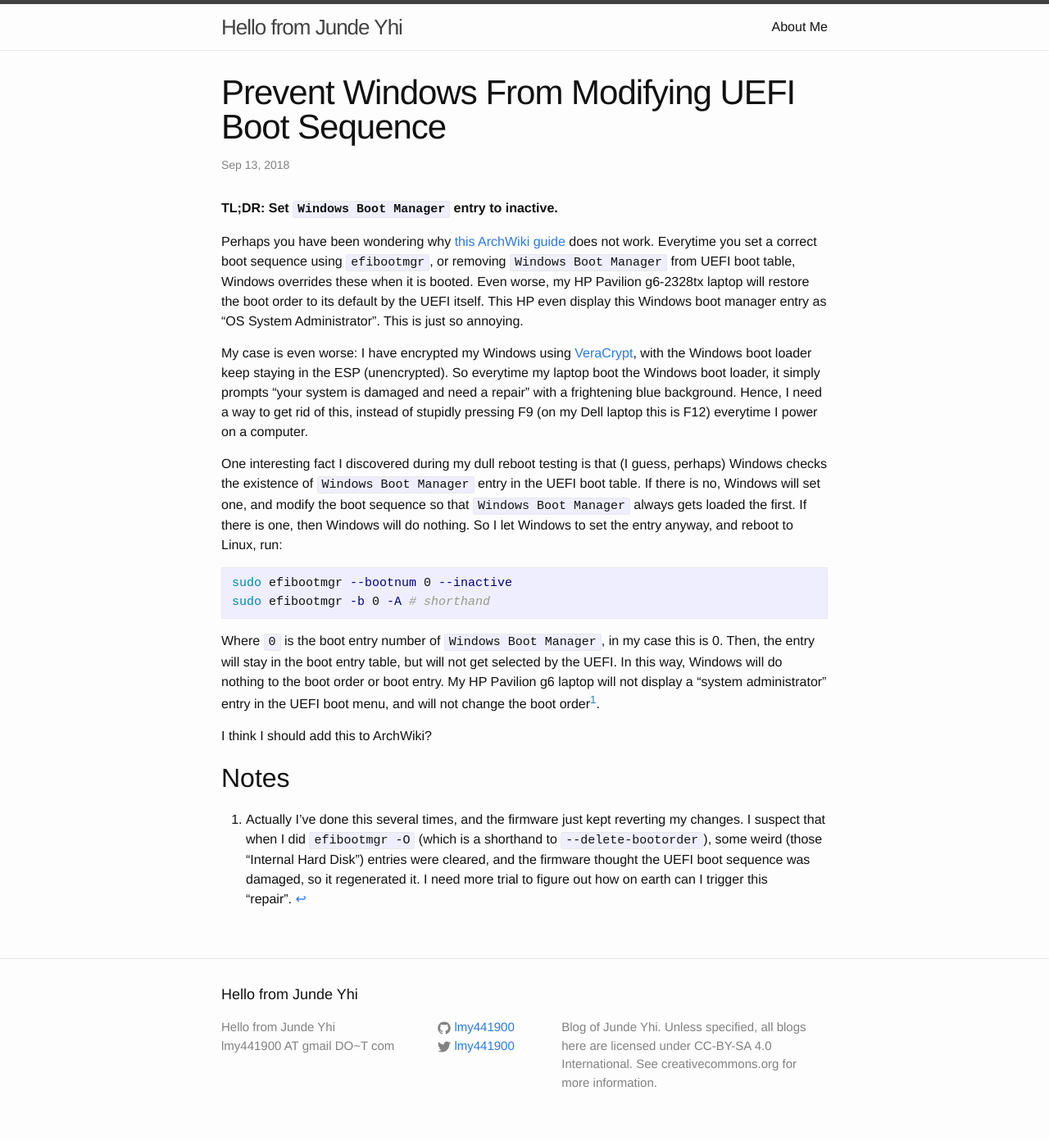
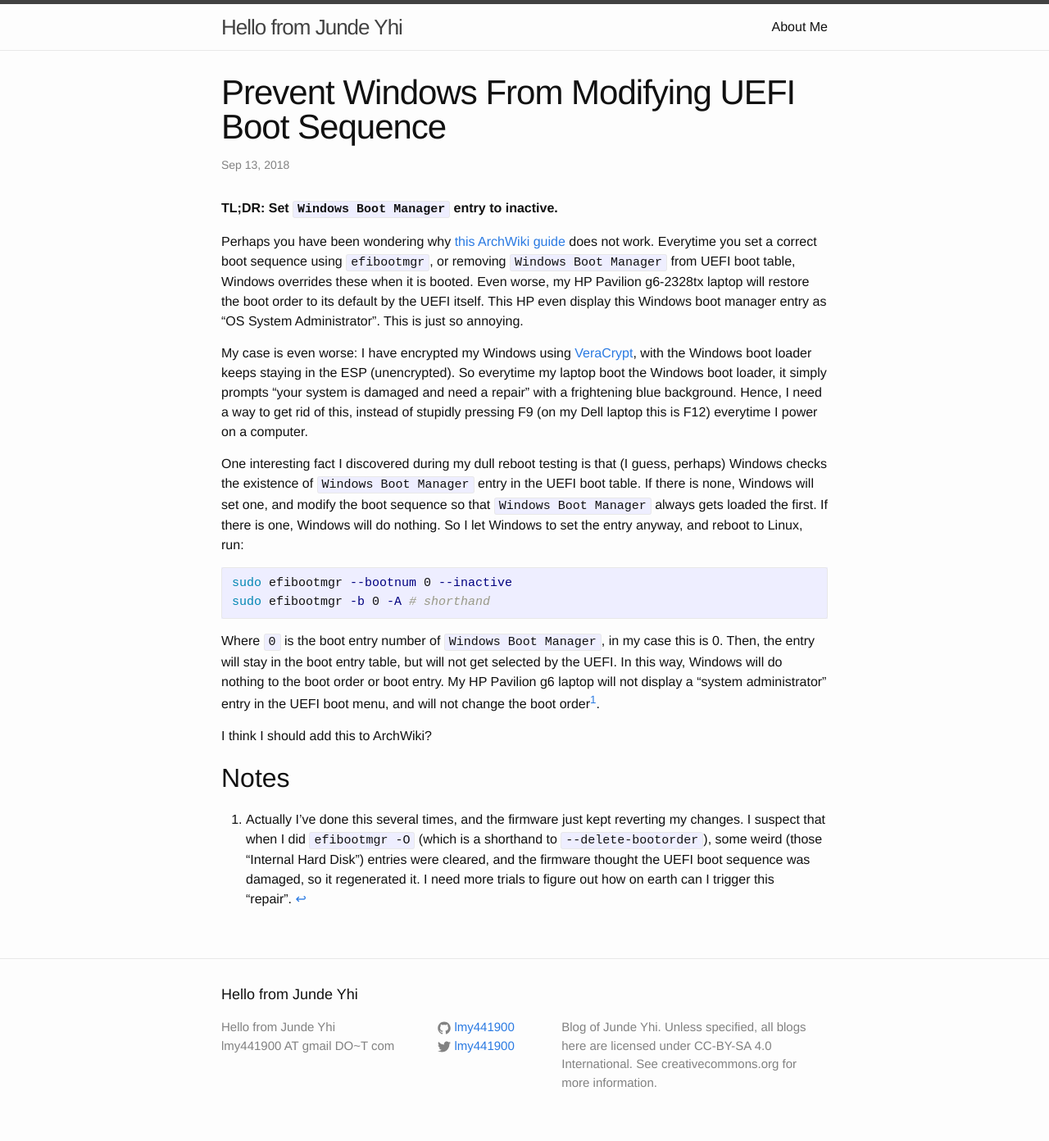
Before and after one commit to lmy441900/lmy441900.github.io, a Jekyll site: the page built from _posts/2018-09-13-prevent-windows-from-modifying-uefi-boot-sequence.md, in a window 1280 px wide. Shown: the whole page at 82% size. Built offline with Jekyll 4.4.1, drawn with Linux system fonts in a browser that asks for light colours.

Commit message:
uefi: fix typos

````diff
--- a/_posts/2018-09-13-prevent-windows-from-modifying-uefi-boot-sequence.md
+++ b/_posts/2018-09-13-prevent-windows-from-modifying-uefi-boot-sequence.md
@@ -11,11 +11,11 @@ Perhaps you have been wondering why [this ArchWiki guide][guide] does not work.
 
 [guide]: https://wiki.archlinux.org/index.php/UEFI#Windows_changes_boot_order
 
-My case is even worse: I have encrypted my Windows using [VeraCrypt], with the Windows boot loader keep staying in the ESP (unencrypted). So everytime my laptop boot the Windows boot loader, it simply prompts "your system is damaged and need a repair" with a frightening blue background. Hence, I need a way to get rid of this, instead of stupidly pressing F9 (on my Dell laptop this is F12) everytime I power on a computer.
+My case is even worse: I have encrypted my Windows using [VeraCrypt], with the Windows boot loader keeps staying in the ESP (unencrypted). So everytime my laptop boot the Windows boot loader, it simply prompts "your system is damaged and need a repair" with a frightening blue background. Hence, I need a way to get rid of this, instead of stupidly pressing F9 (on my Dell laptop this is F12) everytime I power on a computer.
 
 [VeraCrypt]: https://veracrypt.fr
 
-One interesting fact I discovered during my dull reboot testing is that (I guess, perhaps) Windows checks the existence of `Windows Boot Manager` entry in the UEFI boot table. If there is no, Windows will set one, and modify the boot sequence so that `Windows Boot Manager` always gets loaded the first. If there is one, then Windows will do nothing. So I let Windows to set the entry anyway, and reboot to Linux, run:
+One interesting fact I discovered during my dull reboot testing is that (I guess, perhaps) Windows checks the existence of `Windows Boot Manager` entry in the UEFI boot table. If there is none, Windows will set one, and modify the boot sequence so that `Windows Boot Manager` always gets loaded the first. If there is one, Windows will do nothing. So I let Windows to set the entry anyway, and reboot to Linux, run:
 
 ```bash
 sudo efibootmgr --bootnum 0 --inactive
@@ -28,4 +28,4 @@ I think I should add this to ArchWiki?
 
 ## Notes
 
-[^1]: Actually I've done this several times, and the firmware just kept reverting my changes. I suspect that when I did `efibootmgr -O` (which is a shorthand to `--delete-bootorder`), some weird (those "Internal Hard Disk") entries were cleared, and the firmware thought the UEFI boot sequence was damaged, so it regenerated it. I need more trial to figure out how on earth can I trigger this "repair".
+[^1]: Actually I've done this several times, and the firmware just kept reverting my changes. I suspect that when I did `efibootmgr -O` (which is a shorthand to `--delete-bootorder`), some weird (those "Internal Hard Disk") entries were cleared, and the firmware thought the UEFI boot sequence was damaged, so it regenerated it. I need more trials to figure out how on earth can I trigger this "repair".
````
